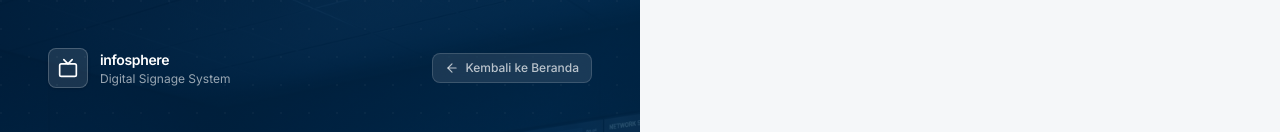
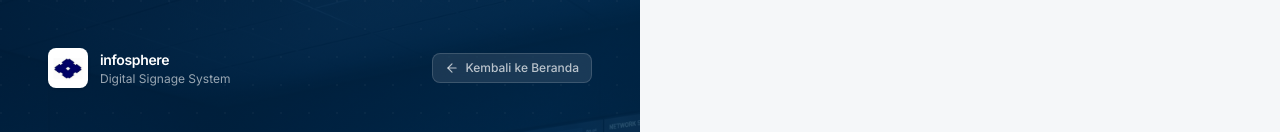
Before and after one commit to diardina19/infosphere, a React app in the folder frontend/: page /login in a window 1280 px wide. Shown: the top 132 px of the page. Built offline with nearby package versions, Linux system fonts and the light colour scheme; the HTML template or start-up script is replaced by a standard one.

Commit message:
ubah logo

```diff
--- a/frontend/src/components/AuthBanner.jsx
+++ b/frontend/src/components/AuthBanner.jsx
@@ -1,6 +1,7 @@
 import { Link } from "react-router-dom";
-import { Tv, ArrowLeft } from "lucide-react";
+import { ArrowLeft } from "lucide-react";
 import authBg from "../assets/auth-bg.png";
+import logoImg from "../assets/logo.png";
 
 function AuthBanner() {
   return (
@@ -29,9 +30,11 @@ function AuthBanner() {
           title="Kembali ke Halaman Utama"
           className="group flex items-center gap-3 transition"
         >
-          <span className="w-10 h-10 rounded-lg bg-white/10 border border-white/20 flex items-center justify-center text-white group-hover:bg-white/20 transition shadow-sm">
-            <Tv size={20} />
-          </span>
+          <img
+            src={logoImg}
+            alt="Logo InfoSphere"
+            className="w-10 h-10 rounded-lg object-contain bg-white p-1 shadow-sm"
+          />
           <div>
             <span className="block text-body font-semibold tracking-tight text-white group-hover:text-white/90">
               infosphere
--- a/frontend/src/components/Navbar.jsx
+++ b/frontend/src/components/Navbar.jsx
@@ -1,5 +1,5 @@
 import { Link } from "react-router-dom";
-import { Tv } from "lucide-react";
+import logoImg from "../assets/logo.png";
 
 const links = [
   { label: "Fitur", href: "#fitur" },
@@ -13,9 +13,11 @@ function Navbar() {
     <header className="sticky top-0 z-50 h-18 bg-white border-b border-line">
       <div className="max-w-6xl mx-auto h-full px-8 flex items-center justify-between">
         <a href="#beranda" className="flex items-center gap-3">
-          <span className="w-10 h-10 rounded-lg bg-dark text-white flex items-center justify-center">
-            <Tv size={20} />
-          </span>
+          <img
+            src={logoImg}
+            alt="Logo InfoSphere"
+            className="w-10 h-10 rounded-lg object-contain bg-white p-1 border border-line shadow-2xs"
+          />
           <span>
             <span className="block text-body font-semibold text-ink">INFOSPHERE</span>
             <span className="block text-caption text-muted">Sistem Manajemen</span>
--- a/frontend/src/components/Sidebar.jsx
+++ b/frontend/src/components/Sidebar.jsx
@@ -1,7 +1,8 @@
 import { useState } from "react";
 import { NavLink, useNavigate } from "react-router-dom";
-import { Tv, LogOut, X } from "lucide-react";
+import { LogOut, X } from "lucide-react";
 import { menuItems } from "../layouts/menu";
+import logoImg from "../assets/logo.png";
 
 // ─── Modal Konfirmasi Logout ──────────────────────────────────────────────────
 function ModalLogout({ onClose, onConfirm }) {
@@ -80,9 +81,11 @@ function Sidebar() {
       <aside className="w-60 shrink-0 self-start sticky top-0 h-screen bg-dark text-white flex flex-col">
         {/* Brand */}
         <div className="h-18 px-6 flex items-center gap-3 border-b border-white/10">
-          <span className="w-10 h-10 rounded-lg bg-white/10 flex items-center justify-center">
-            <Tv size={20} />
-          </span>
+          <img
+            src={logoImg}
+            alt="Logo InfoSphere"
+            className="w-10 h-10 rounded-lg object-contain bg-white p-1 shadow-sm"
+          />
           <span>
             <span className="block text-body font-semibold">InfoSphere</span>
             <span className="block text-caption text-white/60">Sistem Manajemen</span>
```
Also changed, not shown: frontend/src/assets/logo.png (added).
